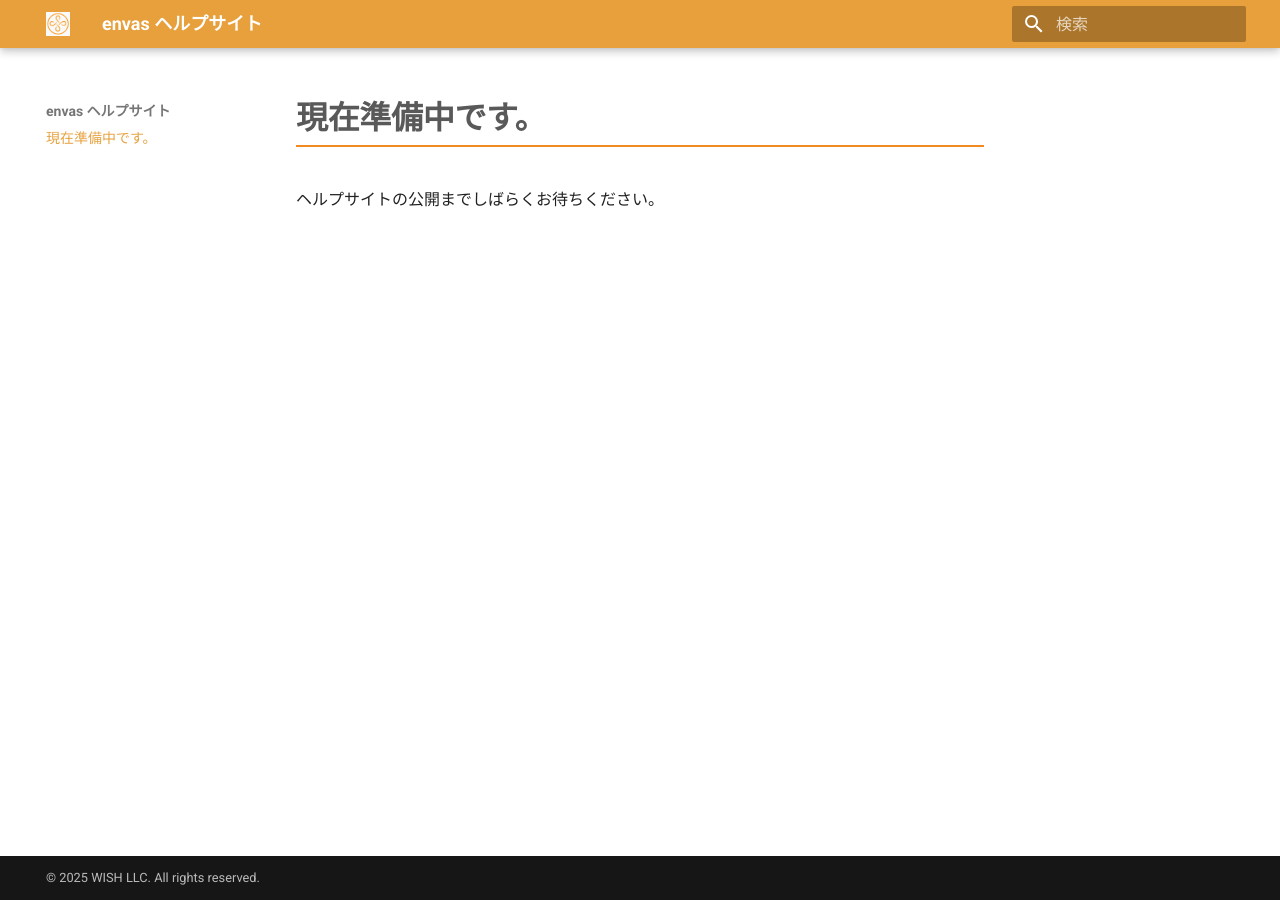
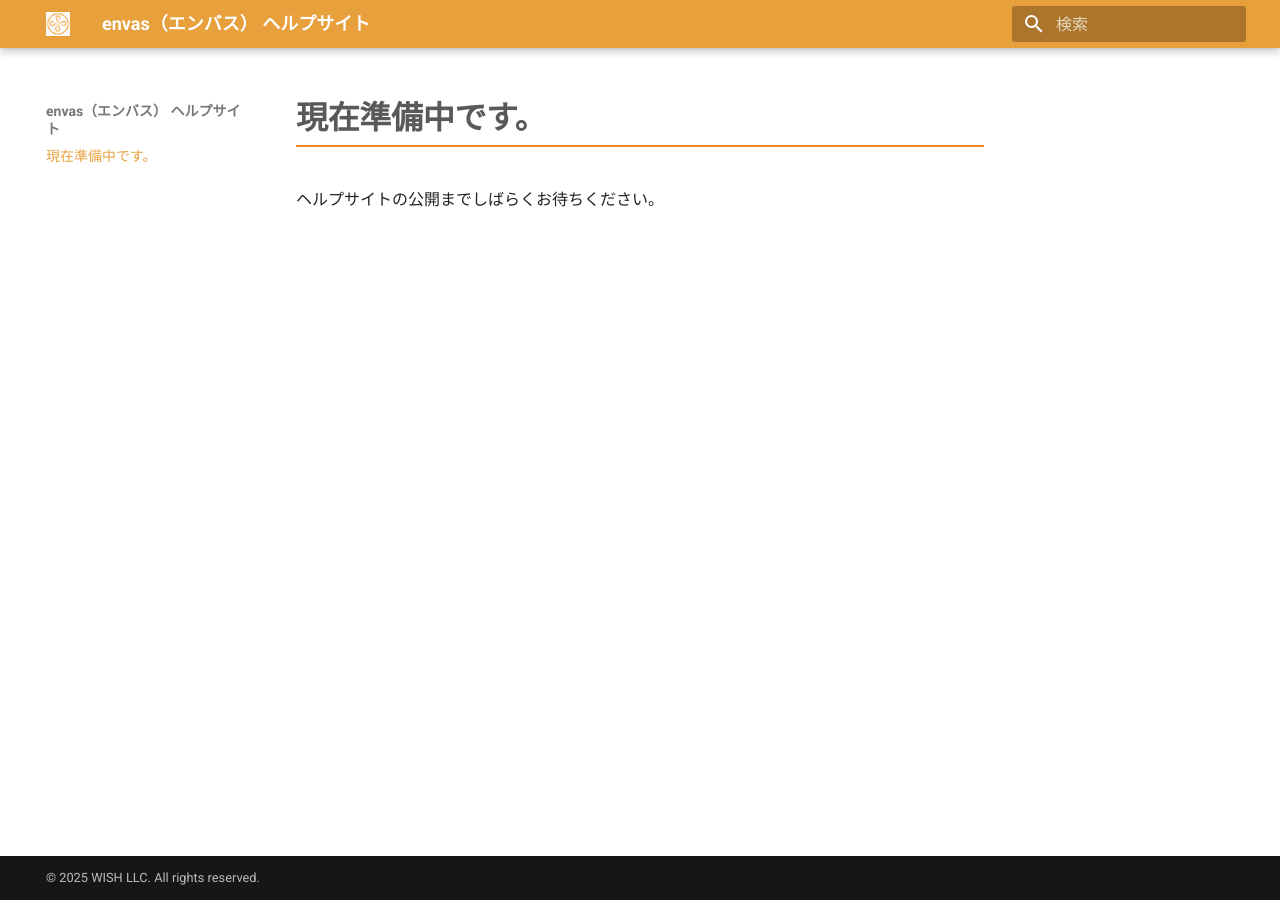
Before and after one commit to wish-corp/envas-help, an MkDocs documentation site: the page built from docs/index.md, in a window 1280 px wide. Built offline with MkDocs 1.6.1 and Material for MkDocs 9.7.7, drawn with Linux system fonts in a browser that asks for light colours.

Commit message:
fix: envas の読み仮名を追加

```diff
--- a/mkdocs.yml
+++ b/mkdocs.yml
@@ -1,5 +1,5 @@
-site_name: envas ヘルプサイト
-site_description: WEB 席次表 envas ヘルプサイトです。
+site_name: envas（エンバス） ヘルプサイト
+site_description: WEB 席次表 envas（エンバス） ヘルプサイトです。
 site_author: envas
 site_url: https://help.envas.jp/
 copyright: "&copy; 2025 WISH LLC. All rights reserved."
```
